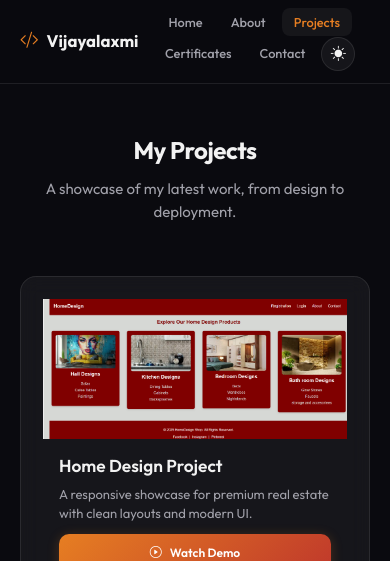
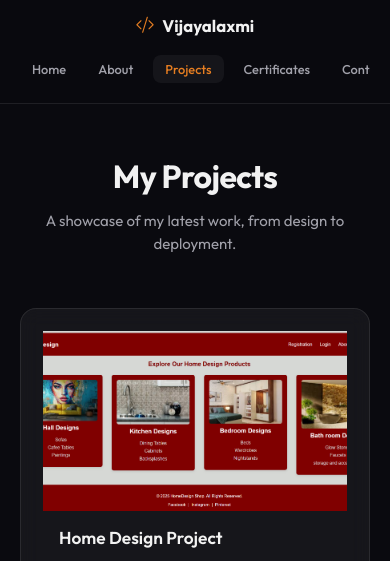
Before and after one commit to Vijayalaxmi45-ai/My-portfillo, a website: page public/my_projects.html in a window 390 px wide. Shown: the top 561 px of the page. Drawn offline with nearby package versions, Linux system fonts and the light colour scheme.

Commit message:
Enhance responsiveness, mobile navigation padding, auto-fit grids, and button active states

```diff
--- a/public/css/style.css
+++ b/public/css/style.css
@@ -218,6 +218,10 @@ nav ul li a.active {
 .btn-secondary:hover {
   background: var(--glass-border);
   transform: translateY(-2px);
+}
+
+.btn:active, .social-link:active {
+  transform: scale(0.95) !important;
 }
 
 /* ----- Hero (index / homepage) ----- */
@@ -452,7 +456,7 @@ ul.list li::before {
 /* ----- Projects grid ----- */
 .projects-grid {
   display: grid;
-  grid-template-columns: repeat(4, 1fr);
+  grid-template-columns: repeat(auto-fit, minmax(280px, 1fr));
   gap: 20px;
   margin-top: 24px;
   padding-bottom: 48px;
@@ -520,7 +524,7 @@ ul.list li::before {
 /* ----- Certificates grid ----- */
 .certificates-grid {
   display: grid;
-  grid-template-columns: repeat(4, 1fr);
+  grid-template-columns: repeat(auto-fit, minmax(250px, 1fr));
   gap: 20px;
   margin-top: 24px;
   padding-bottom: 48px;
@@ -944,8 +948,7 @@ footer {
 
 /* ----- Responsive ----- */
 @media (max-width: 1200px) {
-  .projects-grid { grid-template-columns: repeat(2, 1fr); }
-  .certificates-grid { grid-template-columns: repeat(2, 1fr); }
+  /* Let auto-fit handle the grids automatically */
 }
 
 @media (max-width: 992px) {
@@ -959,19 +962,33 @@ footer {
   .about-grid { grid-template-columns: 1fr; }
   .contact-grid { grid-template-columns: 1fr; }
   .contact-page .contact-grid { grid-template-columns: 1fr; }
-  .projects-grid { grid-template-columns: repeat(2, 1fr); }
-  .certificates-grid { grid-template-columns: repeat(2, 1fr); }
 }
 
 @media (max-width: 768px) {
-  .section-title { font-size: 1.5rem; }
-  nav ul { gap: 4px; flex-wrap: wrap; justify-content: center; }
-  .hero-content h1 { font-size: 1.5rem; }
-  .hero-no-image .hero-content h1 { font-size: 1.5rem; }
+  nav .container {
+    flex-direction: column;
+    gap: 12px;
+  }
+  nav ul {
+    width: 100%;
+    gap: 8px;
+    flex-wrap: nowrap;
+    justify-content: flex-start;
+    overflow-x: auto;
+    -webkit-overflow-scrolling: touch;
+    scrollbar-width: none;
+    padding-bottom: 4px;
+  }
+  nav ul::-webkit-scrollbar {
+    display: none;
+  }
+  nav ul li { flex-shrink: 0; }
+
+  .section-title { font-size: 2rem; }
+  .hero-content h1 { font-size: 2.2rem; }
+  .hero-no-image .hero-content h1 { font-size: 2rem; }
   .card-content { padding: 16px; }
-  .projects-grid,
-  .certificates-grid { grid-template-columns: 1fr; }
-  .projects-grid .card-img-wrapper { height: 140px; }
+  .projects-grid .card-img-wrapper { height: 180px; }
   .contact-page .contact-grid { margin-bottom: 48px; }
   .form-row { grid-template-columns: 1fr; }
 }
@@ -981,6 +998,9 @@ footer {
   .hero-buttons .btn { width: 100%; }
   .card-actions { flex-direction: column; }
   .card-actions .btn { width: 100%; }
+  .projects-grid { grid-template-columns: 1fr; }
+  .certificates-grid { grid-template-columns: 1fr; }
+  .certificates-grid .card img { height: auto; aspect-ratio: 4/3; }
 }
 
 /* ----- Certificate Image Modal ----- */
```
